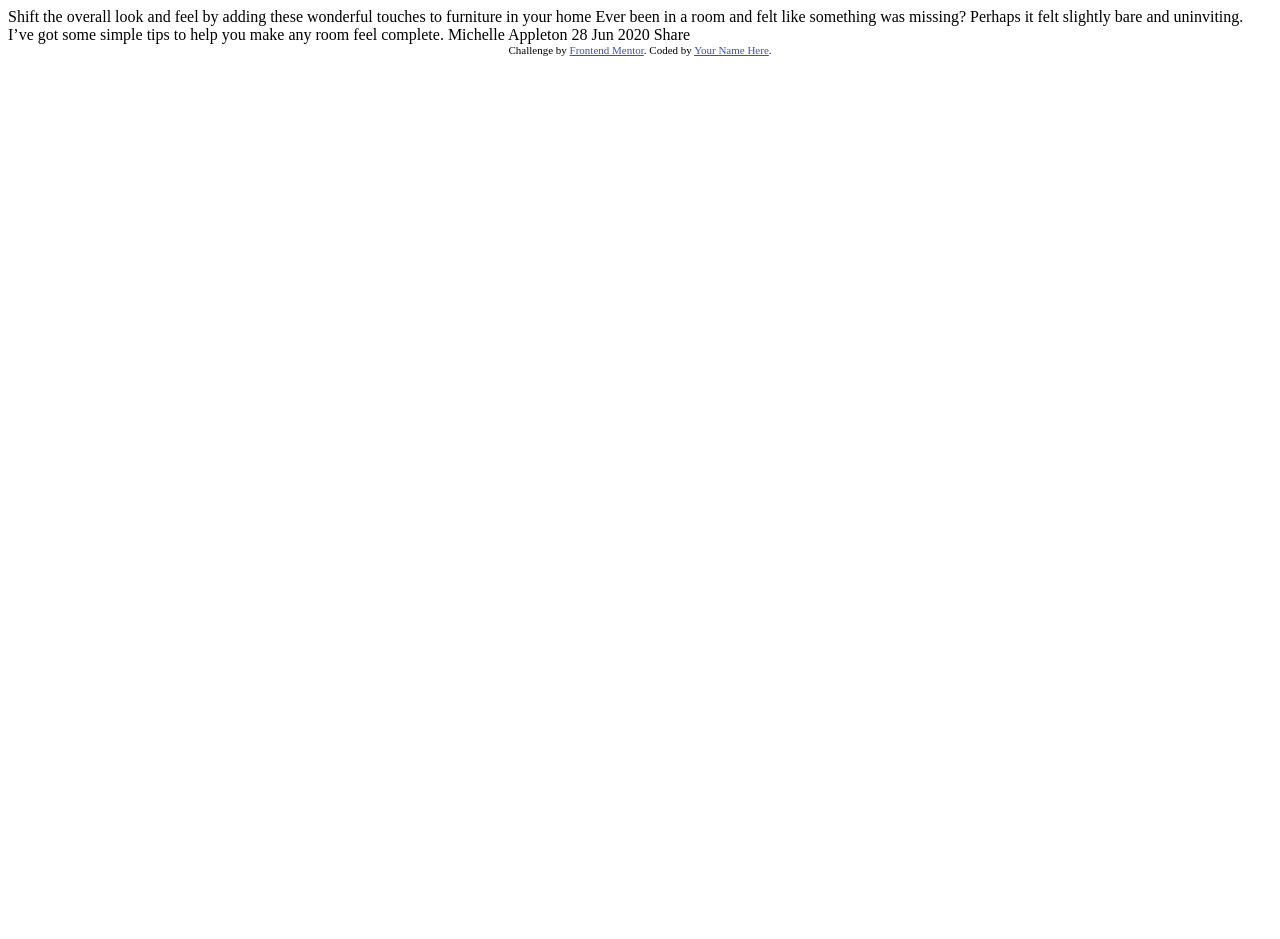
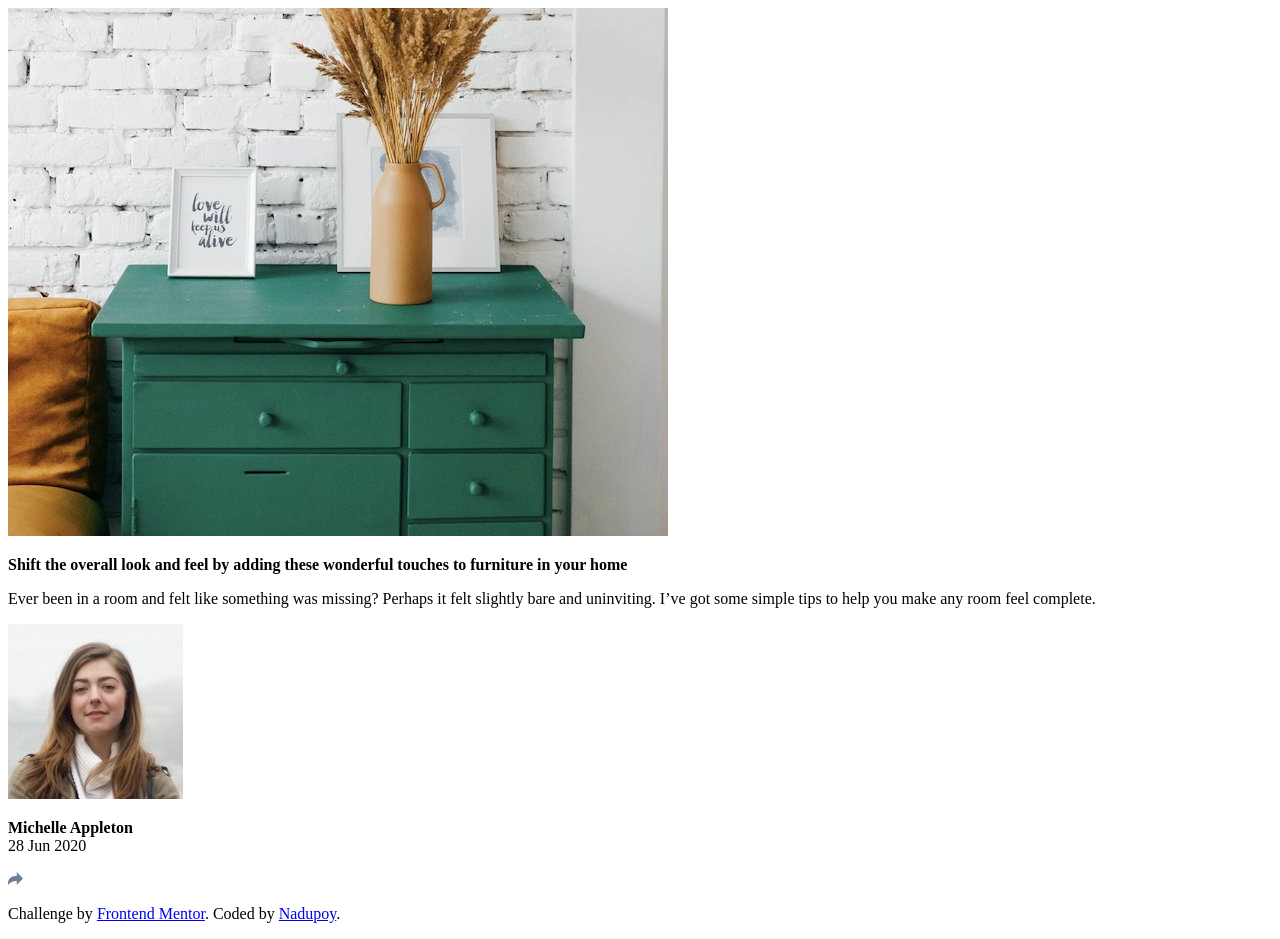
Before and after one commit to nadupoy/Frontend-Mentor---Article-preview-component, a plain HTML site: page index.html in a window 1280 px wide. Before the commit the page ends 800 px from the top, so only its background shows below. Drawn offline with Linux system fonts and the light colour scheme.

Commit message:
Added 'id' attributes to elements for easier styling in CSS.

```diff
--- a/index.html
+++ b/index.html
@@ -2,35 +2,47 @@
 <html lang="en">
 <head>
   <meta charset="UTF-8">
-  <meta name="viewport" content="width=device-width, initial-scale=1.0"> <!-- displays site properly based on user's device -->
+  <meta name="viewport" content="width=device-width, initial-scale=1.0">
+  <link rel="icon" type="image/png" sizes="32x32" href="./images/favicon-32x32.png">
+  <title>Frontend Mentor | Article preview component</title>
+  <style>
+    @import url('https://fonts.googleapis.com/css2?family=Manrope:wght@500;700&display=swap');
+  </style>
+  <link rel="stylesheet" href="./style.css">
+  <script src="./script.js" defer></script>
+</head>
 
-  <link rel="icon" type="image/png" sizes="32x32" href="./images/favicon-32x32.png">
+<body>
+  <main>
+    <img src="./images/drawers.jpg" alt="image_of_drawers">
 
-  <title>Frontend Mentor | Article preview component</title>
+    <section>
+      <div id="text">
+        <p id="bold_intro">
+          <b>Shift the overall look and feel by adding these wonderful touches to furniture in your home</b>
+        </p>
 
-  <!-- Feel free to remove these styles or customise in your own stylesheet 👍 -->
-  <style>
-    .attribution { font-size: 11px; text-align: center; }
-    .attribution a { color: hsl(228, 45%, 44%); }
-  </style>
-</head>
-<body>
+        <p>
+          Ever been in a room and felt like something was missing? Perhaps it felt slightly bare and uninviting. I’ve got some simple tips to help you make any room feel complete.
+        </p>
+      </div>
 
-  Shift the overall look and feel by adding these wonderful
-  touches to furniture in your home
+      <div id="bottom_banner">
+        <img id="thumbnail" src="./images/avatar-michelle.jpg" alt="avatar_of_michelle">
 
-  Ever been in a room and felt like something was missing? Perhaps
-  it felt slightly bare and uninviting. I’ve got some simple tips
-  to help you make any room feel complete.
+        <p>
+          <b id="name">Michelle Appleton</b> <br>
+          <span id="date">28 Jun 2020</span>
+        </p>
 
-  Michelle Appleton
-  28 Jun 2020
+        <img id="share_icon"  src="./images/icon-share.svg" alt="share_icon">
+      </div>
+    </section>
+  </main>
 
-  Share
-
-  <div class="attribution">
-    Challenge by <a href="https://www.frontendmentor.io?ref=challenge" target="_blank">Frontend Mentor</a>.
-    Coded by <a href="#">Your Name Here</a>.
-  </div>
+  <footer>
+    <p>Challenge by <a href="https://www.frontendmentor.io?ref=challenge" target="_blank">Frontend Mentor</a>.
+    Coded by <a href="https://github.com/nadupoy" target="_blank">Nadupoy</a>.</p>
+  </footer>
 </body>
 </html>
```
